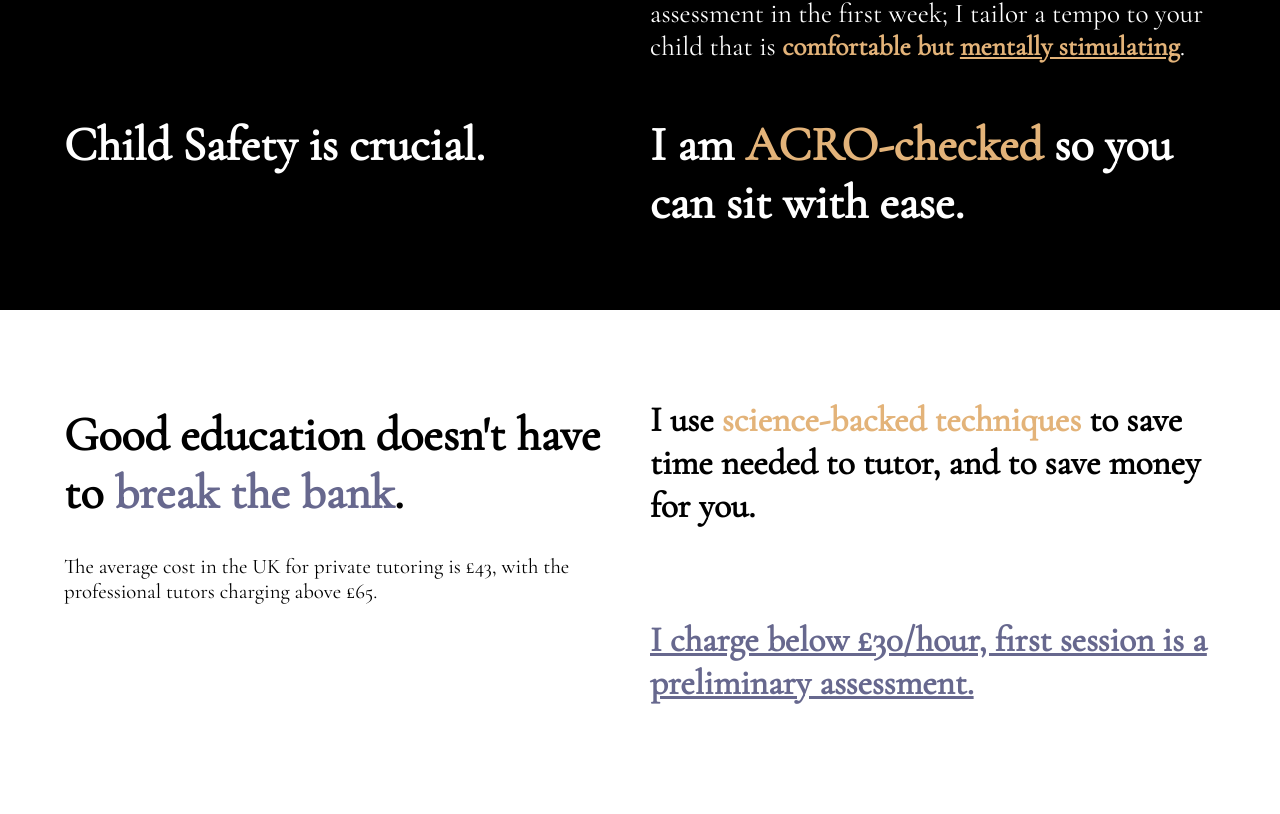
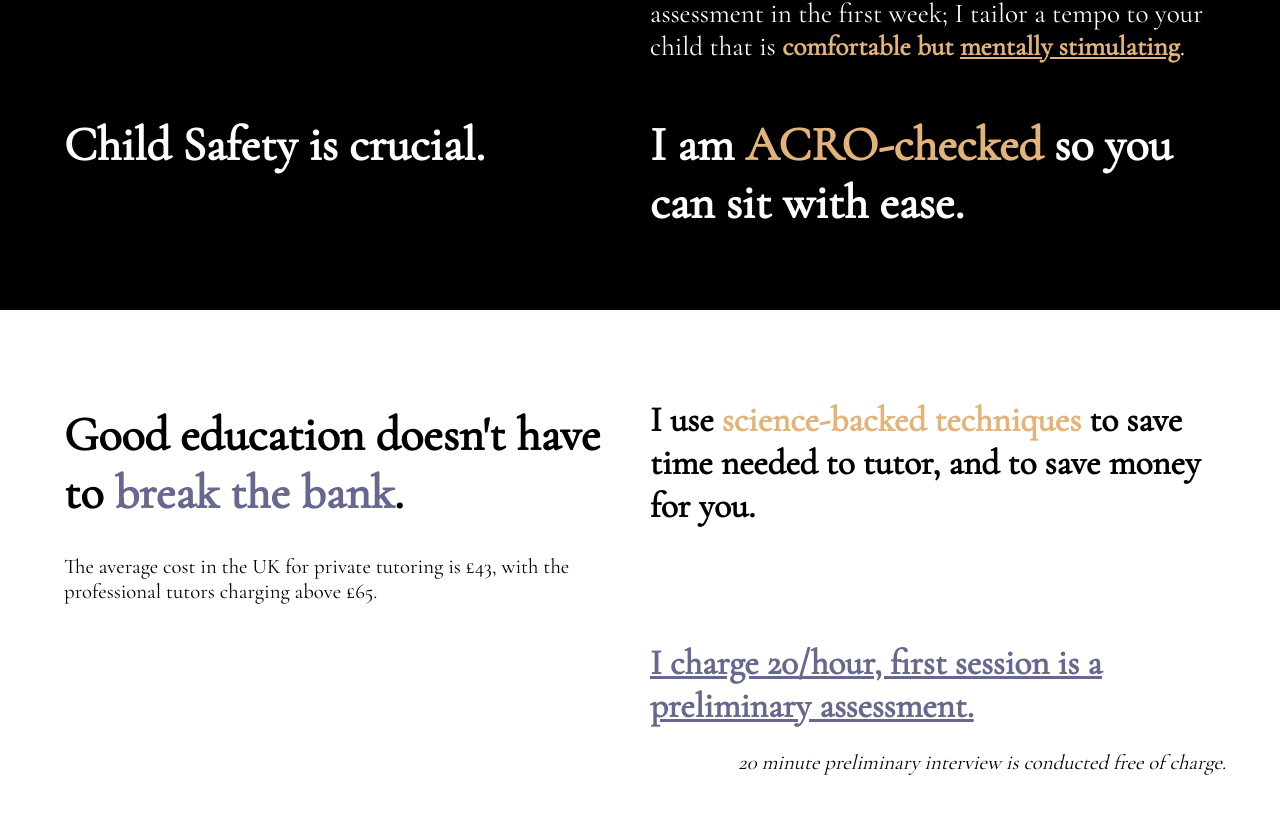
Before and after one commit to iman370/ghufran-tutoring, a React (Create React App) app in the folder ghufran/: page / in a window 1280 px wide. Shown: the part 2134-2948 px from the top of the page. Built offline with nearby package versions, Linux system fonts and the light colour scheme.

Commit message:
Updated pricing

```diff
--- a/ghufran/src/App.js
+++ b/ghufran/src/App.js
@@ -10,6 +10,7 @@ import Subjects from "./components/Subjects";
 import Proof from "./components/Proof";
 import ChildSafety from "./components/ChildSafety";
 import Pricing from "./components/Pricing";
+import Footer from "./components/Footer";
 
 const MainPage = () => {
   return (
--- /dev/null
+++ b/ghufran/src/components/Footer.js
@@ -0,0 +1,9 @@
+import React from "react";
+
+function Footer() {
+    return(
+        <p>aaaaa</p>
+    )
+}
+
+export default Footer
--- a/ghufran/src/components/Pricing.js
+++ b/ghufran/src/components/Pricing.js
@@ -12,7 +12,8 @@ function Pricing() {
             </div>
             <div id="content3"/>
             <div id="content4">
-                <h1>I charge below £30/hour, first session is a preliminary assessment.</h1>
+                <h1>I charge 20/hour, first session is a preliminary assessment.</h1>
+                <p>20 minute preliminary interview is conducted free of charge.</p>
             </div>
         </div>
     )
--- a/ghufran/src/index.css
+++ b/ghufran/src/index.css
@@ -338,3 +338,10 @@ code {
   text-align: left;
   text-decoration: underline;
 }
+
+#pricing-container #content4 p {
+  font-style: italic;
+  color: #000;
+  font-size: 1.3rem;
+  text-align: right;
+}
```
